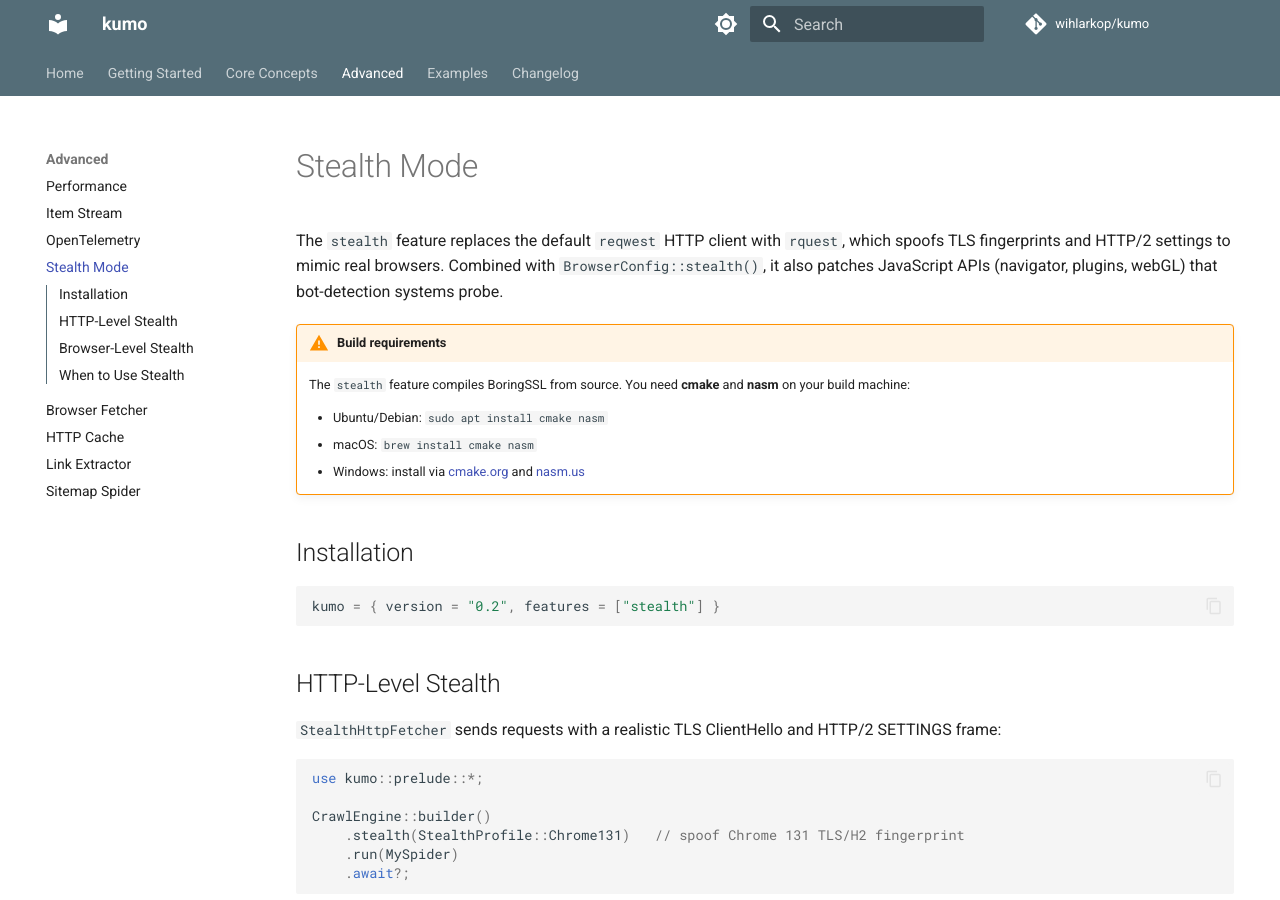
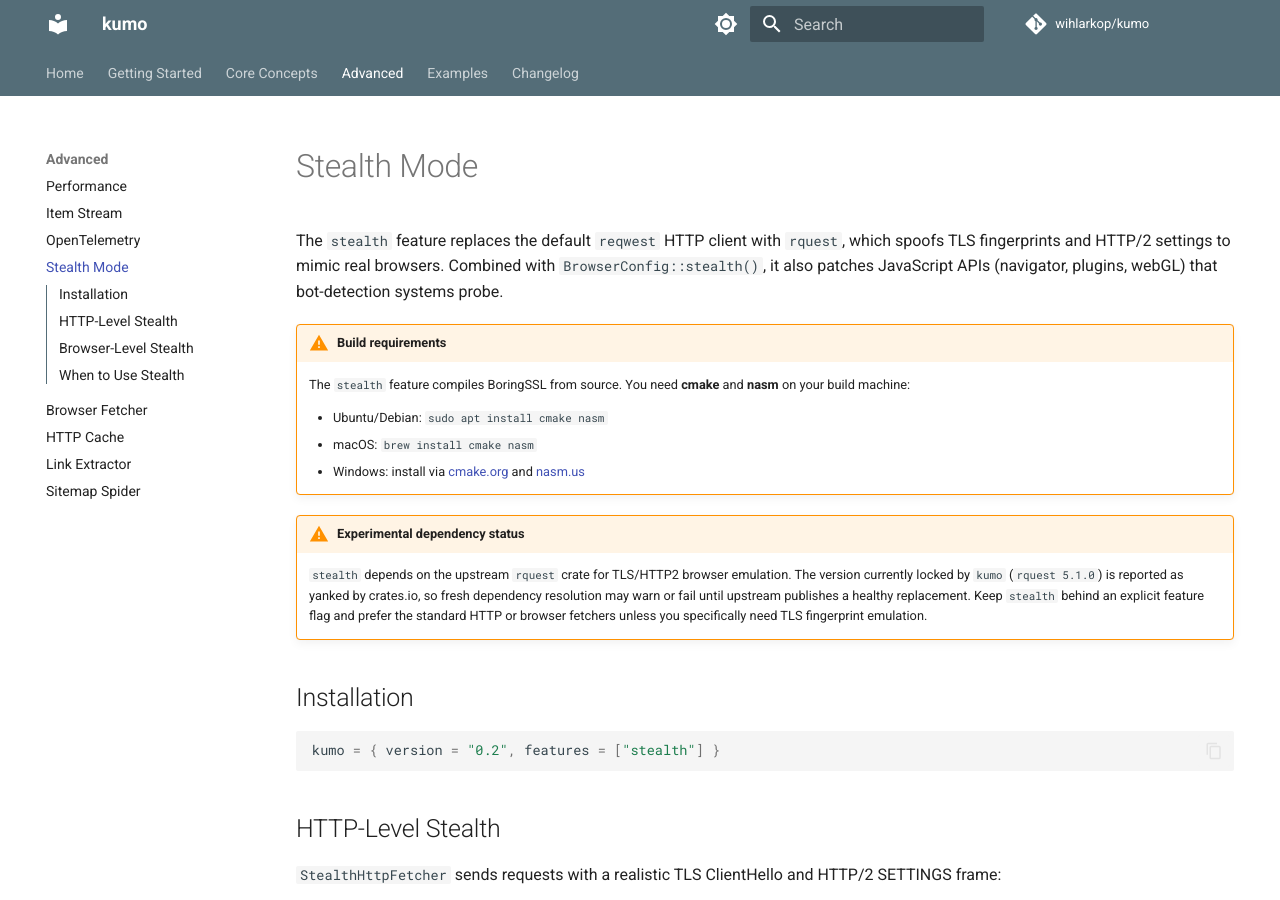
Before and after one commit to wihlarkop/kumo, an MkDocs documentation site: the page built from docs/src/advanced/stealth.md, in a window 1280 px wide and 900 px high. Built offline with MkDocs 1.6.1 and Material for MkDocs 9.7.7, drawn with Linux system fonts in a browser that asks for light colours; comment, search, counter and statistics services are not loaded.

Commit message:
docs: flag stealth dependency risk (#23)

```diff
--- a/docs/src/advanced/stealth.md
+++ b/docs/src/advanced/stealth.md
@@ -8,6 +8,14 @@ The `stealth` feature replaces the default `reqwest` HTTP client with `rquest`,
     - Ubuntu/Debian: `sudo apt install cmake nasm`
     - macOS: `brew install cmake nasm`
     - Windows: install via [cmake.org](https://cmake.org/download/) and [nasm.us](https://www.nasm.us/)
+
+!!! warning "Experimental dependency status"
+    `stealth` depends on the upstream `rquest` crate for TLS/HTTP2 browser
+    emulation. The version currently locked by `kumo` (`rquest 5.1.0`) is
+    reported as yanked by crates.io, so fresh dependency resolution may warn or
+    fail until upstream publishes a healthy replacement. Keep `stealth` behind
+    an explicit feature flag and prefer the standard HTTP or browser fetchers
+    unless you specifically need TLS fingerprint emulation.
 
 ## Installation
 
```
Also changed, not shown: RELEASE.md (+2 -1 lines), docs/src/changelog.md (+9 -0 lines), docs/src/feature-flags.md (+5 -0 lines), 1 other file.
